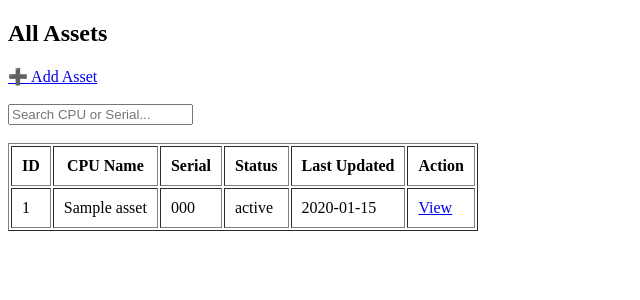
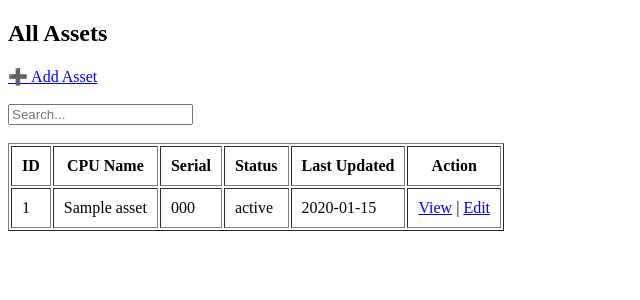
Before and after one commit to Fakhrul0029/Asset-Tracker-System, a Flask app: page /assets in a window 1280 px wide. Shown: the top 300 px of the page, without its empty margins (0-640 px from the left). Run offline with Flask 3, Linux system fonts and the light colour scheme; tables that the repository leaves empty hold one stand-in row (values such as "Sample post").

Commit message:
Enhance asset table with edit links and search functionality

```diff
--- a/templates/assets.html
+++ b/templates/assets.html
@@ -11,8 +11,7 @@
 
 <br><br>
 
-<!-- 🔍 SEARCH BAR -->
-<input type="text" id="search" placeholder="Search CPU or Serial..." onkeyup="liveSearch()">
+<input type="text" id="search" placeholder="Search..." onkeyup="liveSearch()">
 
 <br><br>
 
@@ -34,7 +33,8 @@
     <td>{{ row[3] }}</td>
     <td>{{ row[5] }}</td>
     <td>
-            <a href="/asset/{{ row[0] }}">View</a>
+        <a href="/asset/{{ row[0] }}">View</a> |
+        <a href="/edit/{{ row[0] }}">Edit</a>
     </td>
 </tr>
 {% endfor %}
@@ -45,11 +45,10 @@ function liveSearch() {
     let keyword = document.getElementById("search").value;
 
     fetch(`/search?q=${keyword}`)
-    .then(response => response.json())
+    .then(res => res.json())
     .then(data => {
         let table = document.getElementById("assetTable");
 
-        // remove old rows (keep header)
         table.innerHTML = `
         <tr>
             <th>ID</th>
@@ -68,7 +67,10 @@ function liveSearch() {
                 <td>${row.serial}</td>
                 <td>${row.status}</td>
                 <td>${row.last_updated}</td>
-                <td><a href="/asset/${row.id}">View</a></td>
+                <td>
+                    <a href="/asset/${row.id}">View</a> |
+                    <a href="/edit/${row.id}">Edit</a>
+                </td>
             </tr>`;
         });
     });
```
Lines whose indentation alone changed are shown as unchanged.
